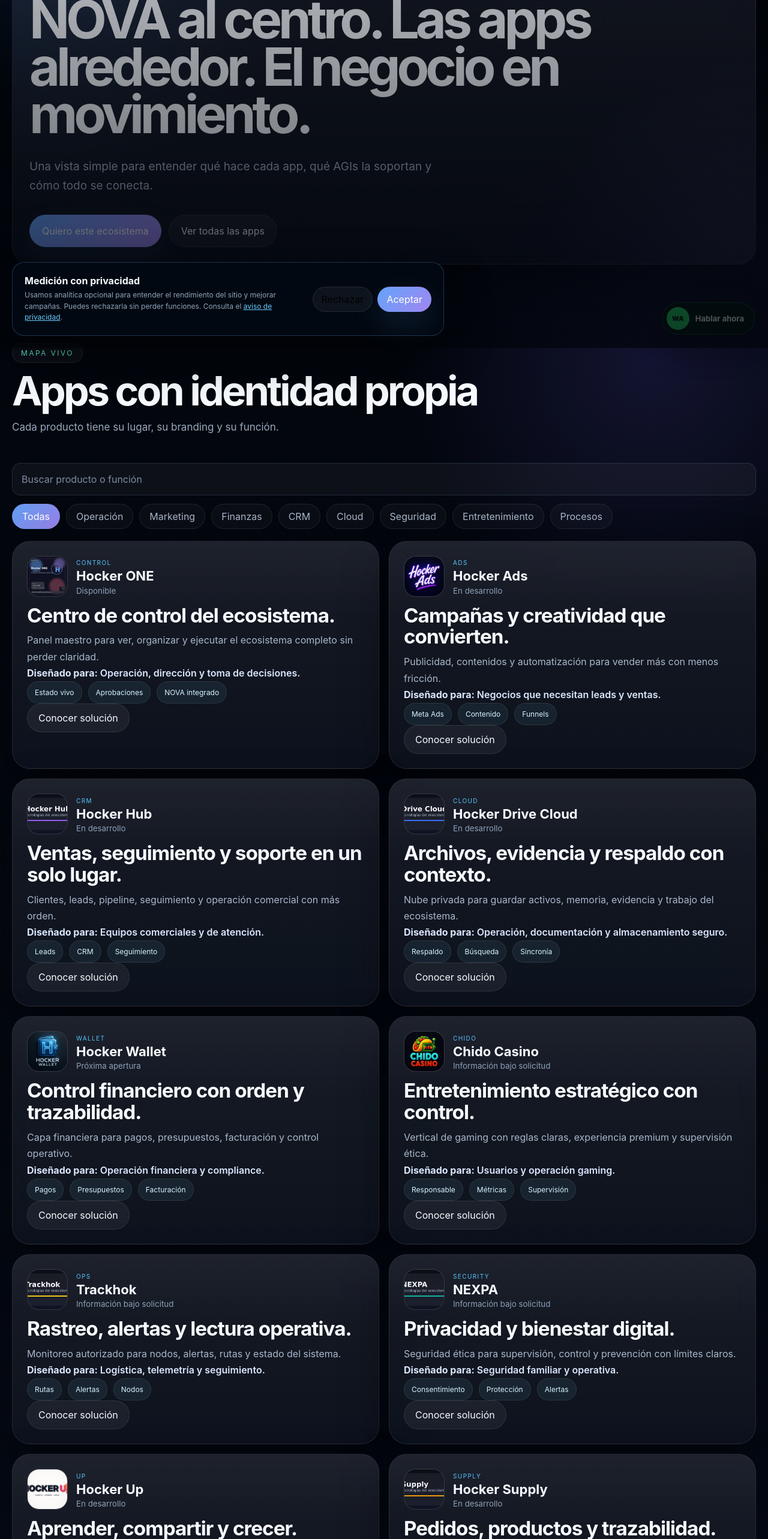
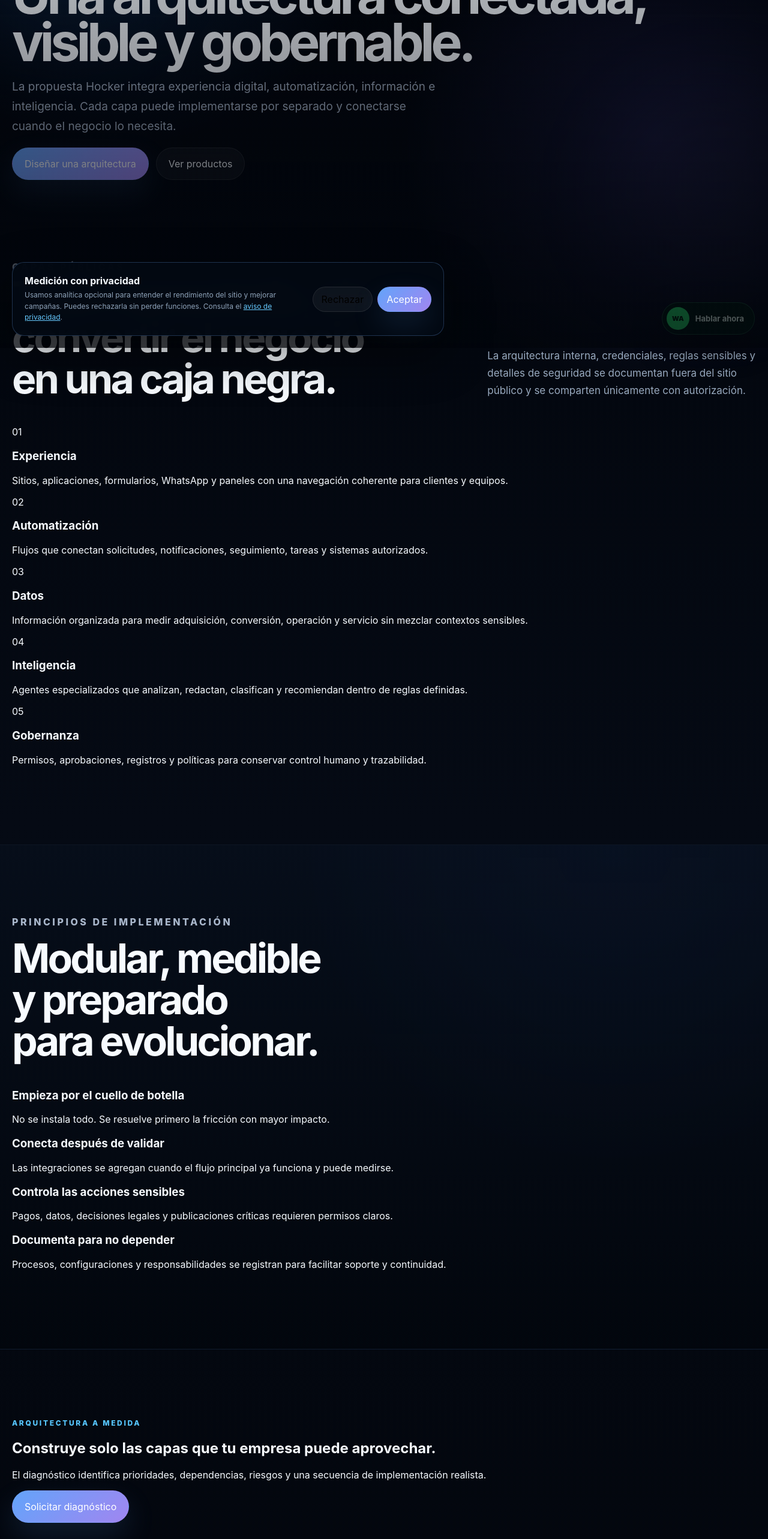
Before and after one commit to HockerAGI/hocker.agi, a Next.js app: page /ecosistema in a window 1280 px wide. Shown: the part 220-2786 px from the top of the page at 60% size. Built offline with nearby package versions, Linux system fonts and the light colour scheme.

Commit message:
fix(content): explain ecosystem without exposing internal operations

```diff
--- a/src/app/ecosistema/page.tsx
+++ b/src/app/ecosistema/page.tsx
@@ -1,58 +1,85 @@
 import type { Metadata } from "next";
 import Link from "next/link";
-import { AgiGrid } from "@/components/agi-grid";
-import { AppExplorer } from "@/components/app-explorer";
-import { SectionTitle } from "@/components/section-title";
-import { APPS } from "@/lib/site-data";
 
 export const metadata: Metadata = {
-  title: "Ecosistema",
-  description: "Mapa comercial y operativo del ecosistema Hocker AGI Technologies.",
+  title: "Ecosistema tecnológico",
+  description: "Arquitectura pública de Hocker AGI Technologies: experiencia, automatización, datos, inteligencia y control conectados.",
+  alternates: { canonical: "/ecosistema" },
 };
+
+const layers = [
+  { title: "Experiencia", text: "Sitios, aplicaciones, formularios, WhatsApp y paneles con una navegación coherente para clientes y equipos." },
+  { title: "Automatización", text: "Flujos que conectan solicitudes, notificaciones, seguimiento, tareas y sistemas autorizados." },
+  { title: "Datos", text: "Información organizada para medir adquisición, conversión, operación y servicio sin mezclar contextos sensibles." },
+  { title: "Inteligencia", text: "Agentes especializados que analizan, redactan, clasifican y recomiendan dentro de reglas definidas." },
+  { title: "Gobernanza", text: "Permisos, aprobaciones, registros y políticas para conservar control humano y trazabilidad." },
+] as const;
 
 export default function EcosystemPage() {
   return (
-    <div>
-      <section className="page-hero">
-        <div className="container">
-          <div className="panel hero-panel">
-            <div className="kicker">Ecosistema</div>
-            <h1 className="hero-title">NOVA al centro. Las apps alrededor. El negocio en movimiento.</h1>
-            <p className="hero-text">Una vista simple para entender qué hace cada app, qué AGIs la soportan y cómo todo se conecta.</p>
-            <div className="hero-actions">
-              <Link href="/contacto" className="button button-primary button-big">Quiero este ecosistema</Link>
-              <Link href="/apps" className="button button-secondary button-big">Ver todas las apps</Link>
-            </div>
+    <>
+      <section className="page-hero commercial-page-hero">
+        <div className="container narrow-container">
+          <p className="eyebrow">ECOSISTEMA</p>
+          <h1 className="hero-title">Una arquitectura conectada, visible y gobernable.</h1>
+          <p className="hero-text">
+            La propuesta Hocker integra experiencia digital, automatización, información e inteligencia. Cada capa puede implementarse por separado y conectarse cuando el negocio lo necesita.
+          </p>
+          <div className="hero-actions">
+            <Link href="/contacto" className="button button-primary button-big">Diseñar una arquitectura</Link>
+            <Link href="/apps" className="button button-secondary button-big">Ver productos</Link>
           </div>
         </div>
       </section>
 
       <section className="section">
         <div className="container">
-          <SectionTitle eyebrow="Mapa vivo" title="Apps con identidad propia" description="Cada producto tiene su lugar, su branding y su función." />
-          <AppExplorer apps={APPS} />
+          <div className="section-head split-head">
+            <div>
+              <p className="eyebrow">CAPAS PÚBLICAS</p>
+              <h2>Todo conectado, sin convertir el negocio en una caja negra.</h2>
+            </div>
+            <p>La arquitectura interna, credenciales, reglas sensibles y detalles de seguridad se documentan fuera del sitio público y se comparten únicamente con autorización.</p>
+          </div>
+          <div className="architecture-stack">
+            {layers.map((layer, index) => (
+              <article key={layer.title}>
+                <span>0{index + 1}</span>
+                <div>
+                  <h3>{layer.title}</h3>
+                  <p>{layer.text}</p>
+                </div>
+              </article>
+            ))}
+          </div>
+        </div>
+      </section>
+
+      <section className="section section-contrast">
+        <div className="container">
+          <div className="section-head">
+            <p className="eyebrow">PRINCIPIOS DE IMPLEMENTACIÓN</p>
+            <h2>Modular, medible y preparado para evolucionar.</h2>
+          </div>
+          <div className="principle-grid">
+            <article><h3>Empieza por el cuello de botella</h3><p>No se instala todo. Se resuelve primero la fricción con mayor impacto.</p></article>
+            <article><h3>Conecta después de validar</h3><p>Las integraciones se agregan cuando el flujo principal ya funciona y puede medirse.</p></article>
+            <article><h3>Controla las acciones sensibles</h3><p>Pagos, datos, decisiones legales y publicaciones críticas requieren permisos claros.</p></article>
+            <article><h3>Documenta para no depender</h3><p>Procesos, configuraciones y responsabilidades se registran para facilitar soporte y continuidad.</p></article>
+          </div>
         </div>
       </section>
 
       <section className="section">
-        <div className="container">
-          <SectionTitle eyebrow="AGIs" title="Especialistas por función" description="NOVA coordina y las AGIs hacen el trabajo especializado por área." />
-          <AgiGrid />
+        <div className="container proposal-panel">
+          <div>
+            <p className="eyebrow">ARQUITECTURA A MEDIDA</p>
+            <h2>Construye solo las capas que tu empresa puede aprovechar.</h2>
+            <p>El diagnóstico identifica prioridades, dependencias, riesgos y una secuencia de implementación realista.</p>
+          </div>
+          <Link href="/contacto" className="button button-primary button-big">Solicitar diagnóstico</Link>
         </div>
       </section>
-
-      <section className="section">
-        <div className="container">
-          <div className="panel panel-cta">
-            <div className="kicker">Ruta comercial</div>
-            <h2>Puedes contratar una app, una solución completa o una arquitectura de marca + IA.</h2>
-            <div className="hero-actions">
-              <Link href="/contacto" className="button button-primary button-big">Cotizar proyecto</Link>
-              <Link href="/portfolio" className="button button-secondary button-big">Ver portfolio</Link>
-            </div>
-          </div>
-        </div>
-      </section>
-    </div>
+    </>
   );
 }
```
